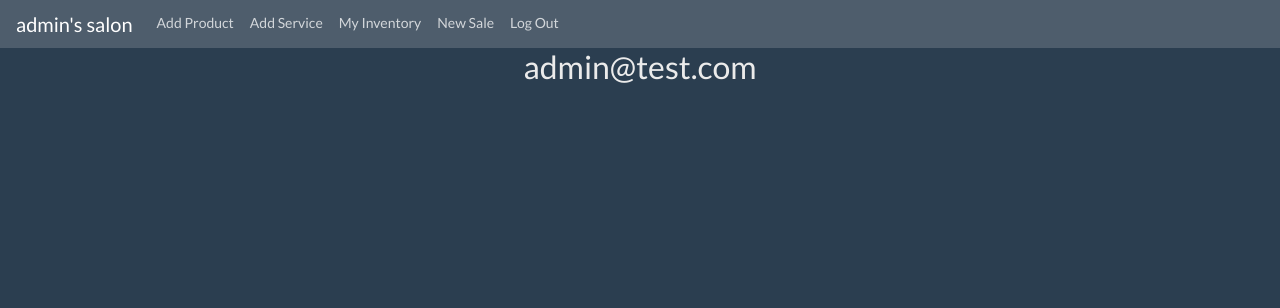
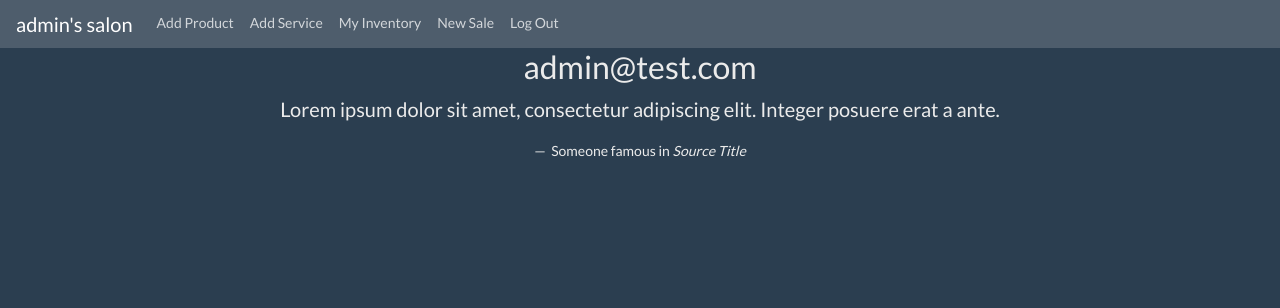
Before and after one commit to leny133/Finalproject, a Django app: page / in a window 1280 px wide. Shown: the top 308 px of the page. Run offline with Django 3.2, Linux system fonts and the light colour scheme; a user stored in the database is signed in; data comes from the database, SQL or seed files in the repository; both versions use the stored data as it was after the commit; data that the repository does not hold is empty; some libraries are stand-ins or nearby versions.

Commit message:
center card

```diff
--- a/saloninventory/static/saloninventory/index.js
+++ b/saloninventory/static/saloninventory/index.js
@@ -15,7 +15,10 @@ async function load_cards() {
   for(sale in Sales){
    var y = document.createElement("div");
    y.setAttribute("class", "card border-success mb-3");
-   y.setAttribute("style", "max-width: 20rem;");
+   y.setAttribute("style", `max-width: 20rem;
+                            text-align: center;
+                            margin-left: auto;
+                            margin-right: auto; `);
    y.innerHTML = `<table>${Sales[sale].Sold_html}</table>`;
   document.getElementById("indexdiv").append(y)
   }
--- a/saloninventory/templates/saloninventory/index.html
+++ b/saloninventory/templates/saloninventory/index.html
@@ -8,7 +8,20 @@
     }
     </style>
   <h2 style="text-align: center">{{ request.user.email }}</h2>
-  <div id="indexdiv"></div>
+  <div id="indexdiv" style="text-align: center; margin-left: auto;
+    margin-right: auto;">
+
+<div class="text-center">
+  <blockquote class="blockquote">
+    <p class="mb-0">Lorem ipsum dolor sit amet, consectetur adipiscing elit. Integer posuere erat a ante.</p>
+
+  </blockquote>
+  <figcaption class="blockquote-footer">
+    Someone famous in <cite title="Source Title">Source Title</cite>
+  </figcaption>
+</div>
+
+</div>
 
 
   {% block script %}
```
Also changed, not shown: db.sqlite3.
